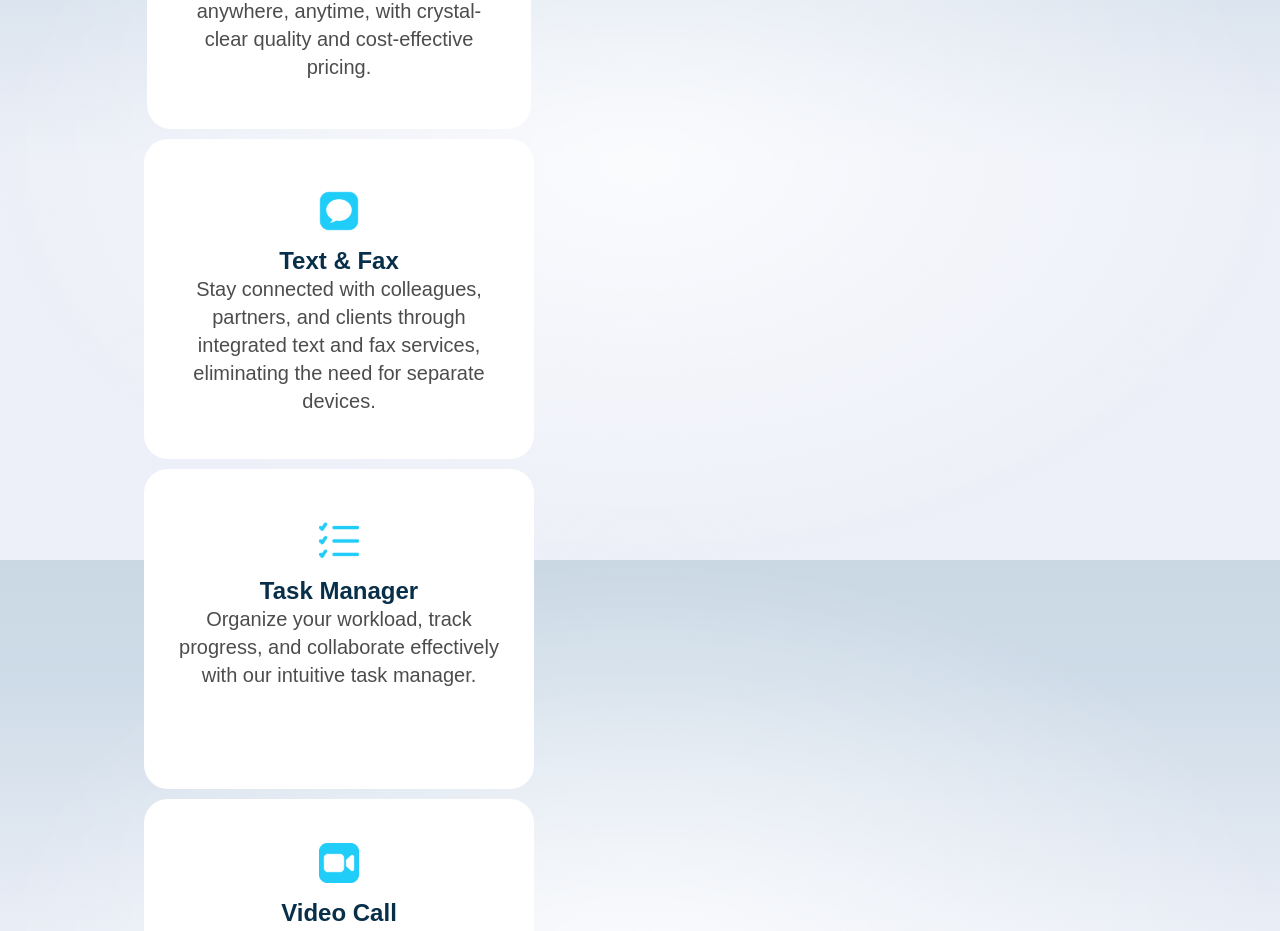
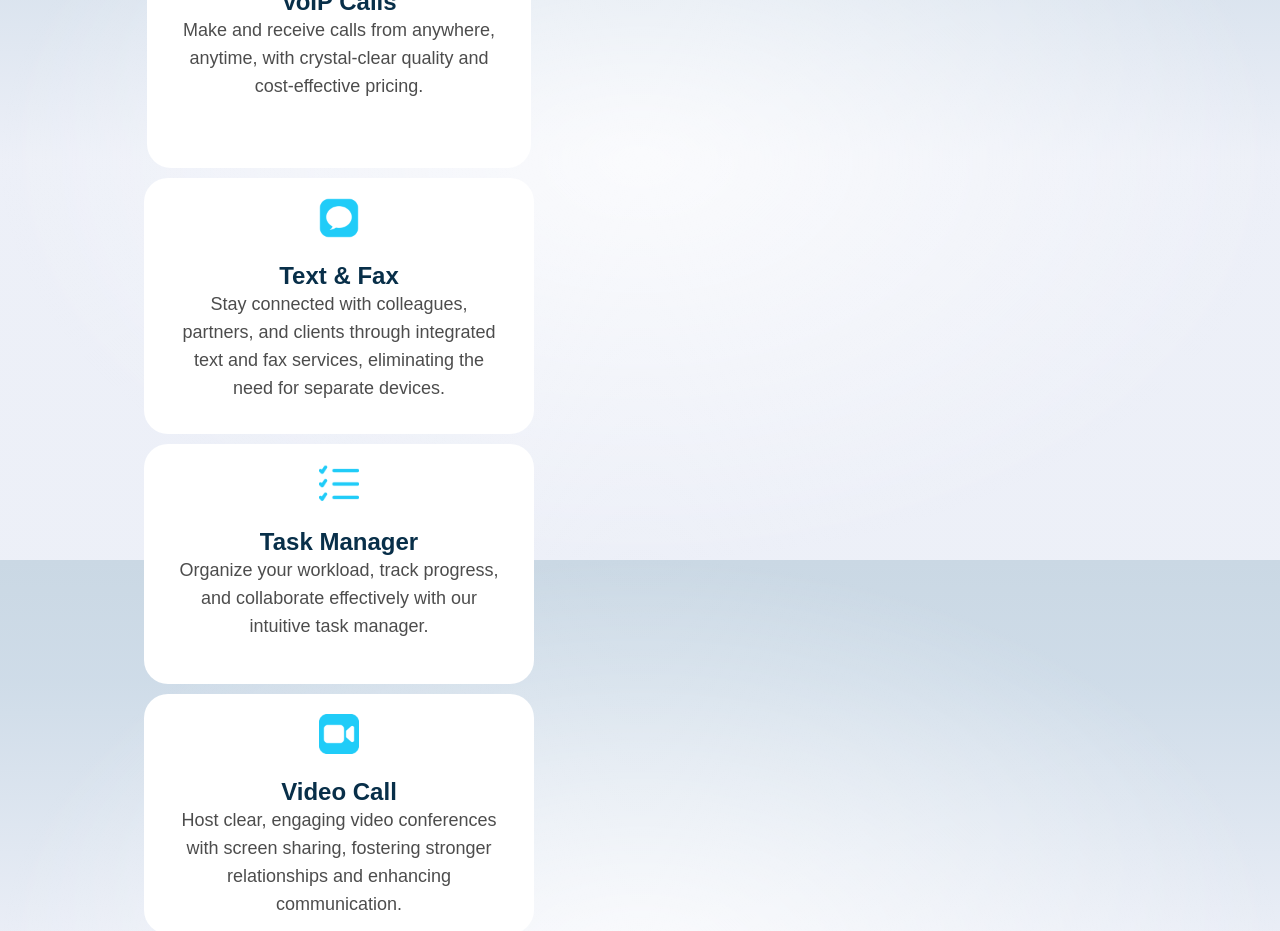
Before and after one commit to yudith0309/InterfaceMovil, a SvelteKit app: page /views in a window 1280 px wide. Shown: the part 1040-1971 px from the top of the page. Built offline with nearby package versions, Linux system fonts and the light colour scheme.

Commit message:
Agregando espacio entre los elementos y tamaño de letra.

```diff
--- a/src/routes/views/+page.svelte
+++ b/src/routes/views/+page.svelte
@@ -38,41 +38,41 @@
 
 
   <div class="w-full flex-col justify-between items-center gap-2.5 inline-flex">
-  <div class="w-96 h-96 py-5 bg-white rounded-3xl flex-col justify-center items-center gap-4 inline-flex">
+  <div class="w-96 h-96 py-5 bg-white rounded-3xl flex-col justify-center items-center gap-6 inline-flex">
 	<div class="w-5/6 h-20 relative">
 	  <div class="w-80 h-20 left-0 top-0 relative text-center text-sky-950 text-3xl font-semibold leading-7">Everything you can do with Towitlinks</div>
 	  <img class="w-32 h-1.5 left-20 top-0 relative" src={line} />
 	</div>
-	<div class="w-96 h-80 relative">
+	<div class="w-96 h-60 relative">
 	  <img class="w-10 h-10 left-40 top-5 relative" src={icons8_phone} />
 	  <div class="w-96 h-80 left-0 top-[80px] absolute flex-col justify-start items-center inline-flex">
 		<div class="self-stretch text-center text-sky-950 text-2xl font-semibold leading-7">VoIP Calls</div>
-		<div class="w-80 h-10 relative text-center text-sky-950/opacity-60 text-xl font-normal leading-7">Make and receive calls from anywhere, anytime, with crystal-clear quality and cost-effective pricing.</div>
+		<div class="w-80 h-10 relative text-center text-sky-950/opacity-60 text-lg font-normal leading-7">Make and receive calls from anywhere, anytime, with crystal-clear quality and cost-effective pricing.</div>
 	  </div>
 	</div>
   </div>
 
-  <div class="w-full h-80 relative py-5 bg-white rounded-3xl flex-col justify-center items-center gap-4 inline-flex">
+  <div class="w-full h-64 relative py-5 bg-white rounded-3xl flex-col justify-center items-center gap-6 inline-flex">
 	<img class="w-10 h-10 left-0 top-0 relative" src={icons8_phone_2} />
 	<div class="w-96 h-40 left-0 flex-col justify-start items-center flex inline-flex">
 	  <div class="self-stretch text-center text-sky-950 text-2xl font-semibold leading-7">Text & Fax</div>
-	  <div class="w-80 h-10 relative text-center text-sky-950/opacity-60 text-xl font-normal leading-7">Stay connected with colleagues, partners, and clients through integrated text and fax services, eliminating the need for separate devices.</div>
+	  <div class="w-80 h-10 relative text-center text-sky-950/opacity-60 text-lg font-normal leading-7">Stay connected with colleagues, partners, and clients through integrated text and fax services, eliminating the need for separate devices.</div>
 	</div>
   </div>
 
-  <div class="w-full h-80 relative py-5 bg-white rounded-3xl flex-col justify-center items-center gap-4 inline-flex">
+  <div class="w-full h-60 relative py-5 bg-white rounded-3xl flex-col justify-center items-center gap-6 inline-flex">
 	<img class="w-10 h-10 left-0 top-0 relative" src={icons8_phone_256} />
 	<div class="w-96 h-40 left-0 flex-col justify-start items-center flex">
 	  <div class="self-stretch text-center text-sky-950 text-2xl font-semibold leading-7">Task Manager</div>
-	  <div class="w-80 h-10 relative text-center text-sky-950/opacity-60 text-xl font-normal leading-7">Organize your workload, track progress, and collaborate effectively with our intuitive task manager.</div>
+	  <div class="w-80 h-10 relative text-center text-sky-950/opacity-60 text-lg font-normal leading-7">Organize your workload, track progress, and collaborate effectively with our intuitive task manager.</div>
 	</div>
   </div>
 
-  <div class="w-full h-80 relative py-5 bg-white rounded-3xl flex-col justify-center items-center gap-4 inline-flex">
+  <div class="w-full h-60 relative py-5 bg-white rounded-3xl flex-col justify-center items-center gap-6 inline-flex">
 	<img class="w-10 h-10 left-0 top-0 relative" src={icons8_call} />
 	<div class="w-96 h-44 left-0 flex-col justify-start items-center flex">
 	  <div class= "self-stretch text-center text-sky-950 text-2xl font-semibold leading-7 ">Video Call</div>
-	  <div class="w-80 h-10 relative text-center text-sky-950/opacity-60 text-xl font-normal leading-7">Host clear, engaging video conferences with screen sharing, fostering stronger relationships and enhancing communication.</div>
+	  <div class="w-80 h-10 relative text-center text-sky-950/opacity-60 text-lg font-normal leading-7">Host clear, engaging video conferences with screen sharing, fostering stronger relationships and enhancing communication.</div>
 	</div>
    </div>
   </div>
```
